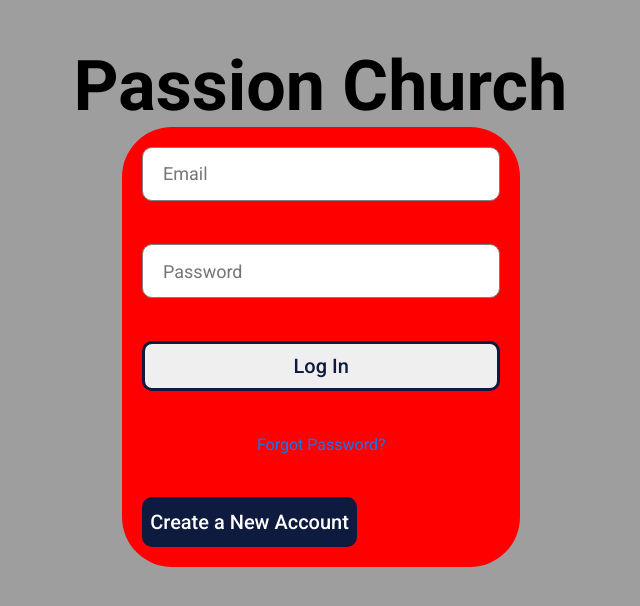
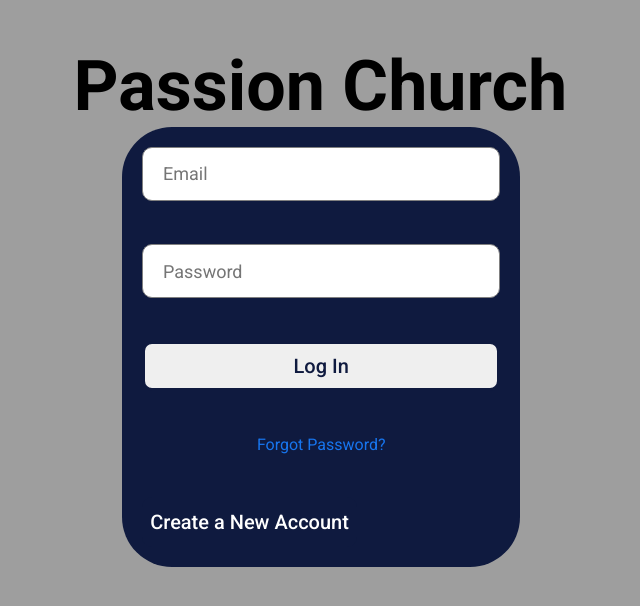
Before and after one commit to OurFather27/frontend, a React (Create React App) app: page / in a window 1280 px wide. Shown: the top 606 px of the page, without its empty margins (294-934 px from the left). Built offline with nearby package versions, Linux system fonts and the light colour scheme.

Commit message:
css update background register.css

```diff
--- a/src/pages/register/register.css
+++ b/src/pages/register/register.css
@@ -24,7 +24,7 @@
     width: 80%;
     height: 400px;
     padding: 20px;
-    background-color: red;
+    background-color: rgb(15 26 63);
     border-radius: 50px;
     display: flex;
     flex-direction: column;
```
